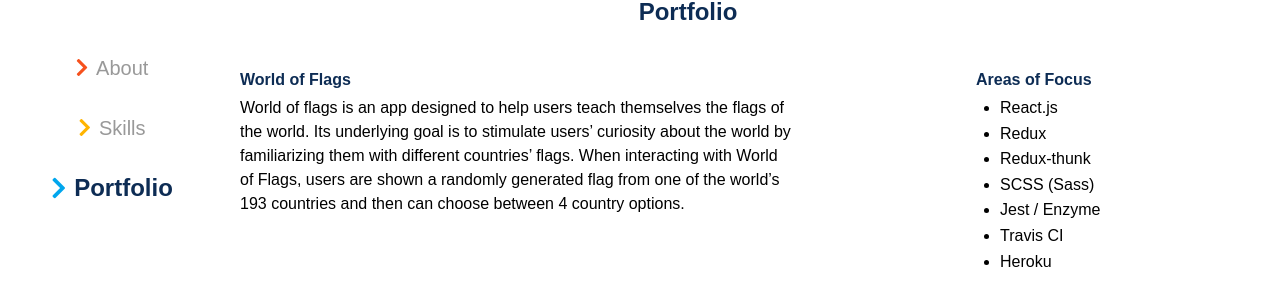
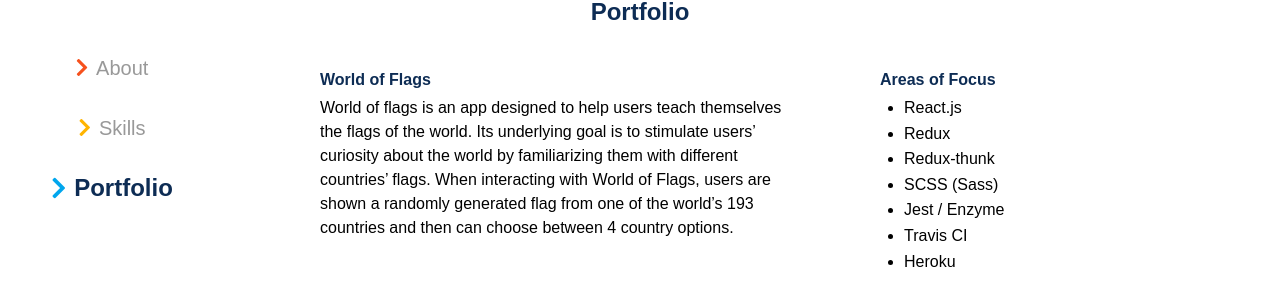
Before and after one commit to alexanderela/personal-website, an Angular app: page /portfolio in a window 1280 px wide. Shown: the part 296-586 px from the top of the page. Built offline with nearby package versions, Linux system fonts and the light colour scheme.

Commit message:
Add conditional routing for app if not 404

```diff
--- a/src/app/app-routing.module.ts
+++ b/src/app/app-routing.module.ts
@@ -6,7 +6,7 @@ import { PortfolioComponent } from './portfolio/portfolio.component';
 import { ErrorComponent } from './error/error.component';
 
 const routes: Routes = [
-	{ path: '', redirectTo: '/about', pathMatch: 'full' },
+	// { path: '', redirectTo: '/about', pathMatch: 'full' },
 	{ path: 'about', component: AboutComponent },
 	{ path: 'skills', component: SkillsComponent },
 	{ path: 'portfolio', component: PortfolioComponent },
--- a/src/app/app.component.css
+++ b/src/app/app.component.css
@@ -1,6 +1,10 @@
 a {
 	cursor: pointer;
 	text-decoration: none;
+}
+
+.hidden {
+	display: none;
 }
 
 .site-header {
@@ -114,7 +118,7 @@ nav.site-header-nav a:hover:after {
 
 .page-bottom-half {
 	display: grid;
-	grid-template-columns: 14rem 1fr;
+	grid-template-columns: 14rem 1fr 14rem;
   grid-template-areas:
   'sidebar mainContent'
   'sidebar mainContent'
@@ -260,7 +264,6 @@ nav.sidebar-nav div a:hover:after {
 }
 
 .main-content {
-	margin: 0 8rem 0 0;
 	grid-area: mainContent;
 }
 
--- a/src/app/app.component.html
+++ b/src/app/app.component.html
@@ -1,4 +1,4 @@
-<header class='site-header'>
+<header class='site-header' *ngIf="!_router.url.includes('404')">
   <div class='site-header-name-image-container'>
     <img class='site-header-image'>
     <div class='nav-link-name-title-container'>
@@ -29,7 +29,7 @@
   </nav>
 </header>
 
-<section class='page-bottom-half'>
+<section class='page-bottom-half' *ngIf="!_router.url.includes('404')">
   <nav class='sidebar-nav'>
     <div class='sidebar-nav-button-container'>
       <a class='sidebar-nav-button'
--- a/src/app/app.component.ts
+++ b/src/app/app.component.ts
@@ -1,10 +1,20 @@
-import { Component } from '@angular/core';
+import { Component, OnInit } from '@angular/core';
+import { Router } from '@angular/router';
 
 @Component({
   selector: 'app-root',
   templateUrl: './app.component.html',
   styleUrls: ['./app.component.css']
 })
-export class AppComponent {
+export class AppComponent implements OnInit {
   title = 'alexanderela.com';
+  location = '';
+
+  constructor(private _router: Router) {
+  	this.location = _router.url;
+  }
+
+  ngOnInit() {
+
+  }
 }
--- a/src/app/portfolio/portfolio.component.css
+++ b/src/app/portfolio/portfolio.component.css
@@ -42,10 +42,13 @@
 .portfolio-app-header {
 	color: #0D2C54;
 	font-weight: 700;
+	margin: 0 auto;
+	width: 75%;
 }
 
 .portfolio-app-overview {
 	line-height: 1.5rem;
+	margin: 0 auto;
 	padding: 0.5rem 0 0;
 	width: 75%;
 }
@@ -153,7 +156,7 @@
 	}
 
 	.portfolio-app-overview {
-		margin: 0 auto 1rem;
+		margin: 0 auto 2rem;
 		text-align: center;
 	}
 
--- a/src/app/skills/skills.component.css
+++ b/src/app/skills/skills.component.css
@@ -69,7 +69,7 @@ td {
 }
 
 .td-image {
-	width: 2rem;
+	width: 2.5rem;
 }
 
 .skills-icon {
```
